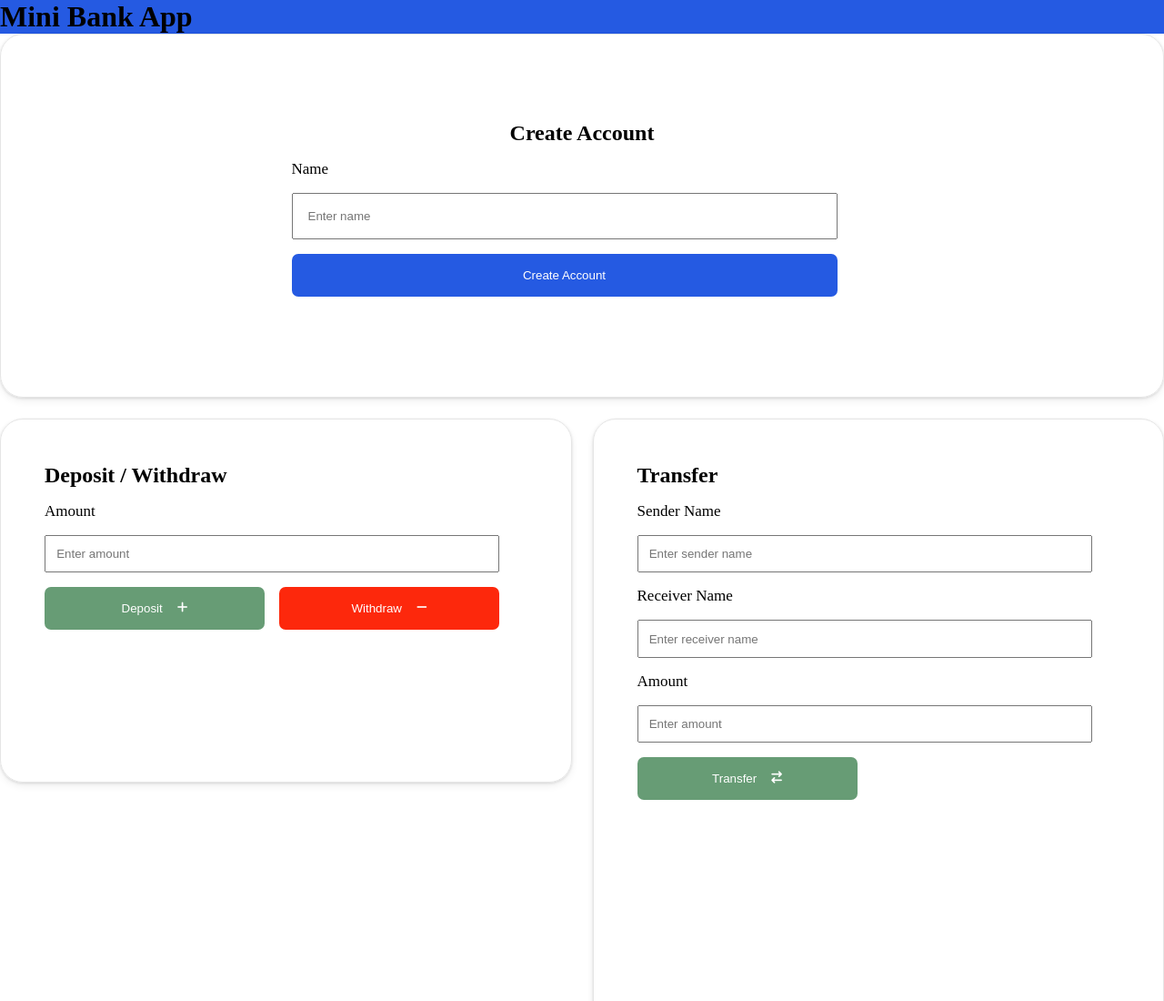
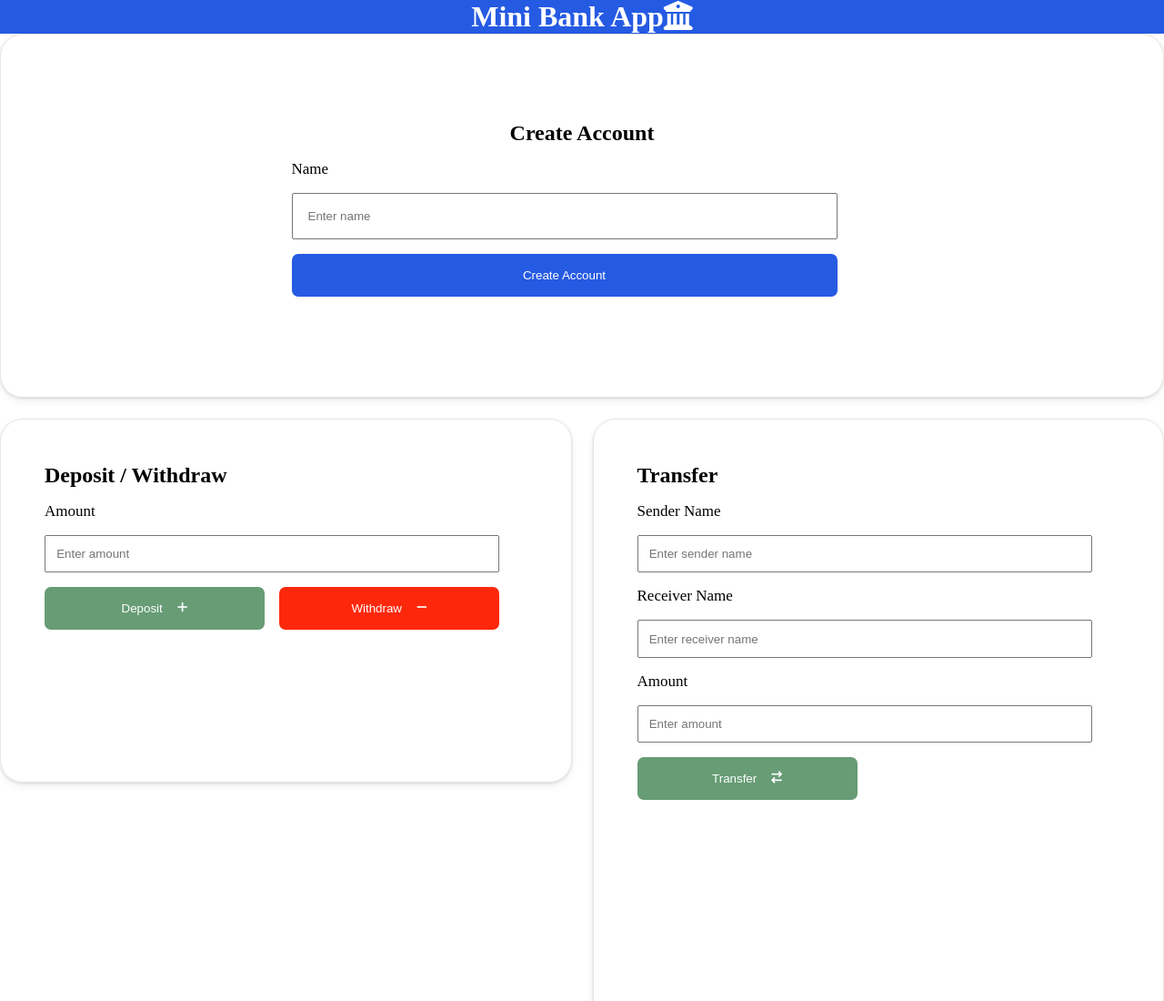
Before and after one commit to Aybi22/Bankapp, a plain HTML site: page index.html in a window 1280 px wide. Shown: the top 1100 px of the page at 91% size. Drawn offline with Linux system fonts and the light colour scheme.

Commit message:
'add bank icon to header'

```diff
--- a/index.html
+++ b/index.html
@@ -17,7 +17,7 @@
 
 
 <header>
-    <h1>mini bank app</h1>
+    <h1>mini bank app<i class="fa-solid fa-building-columns"></i></h1>
 
 </header>
 <div class="page-container">
--- a/style.css
+++ b/style.css
@@ -38,6 +38,10 @@ h1,h2,h3{
 }
 header{
     background: var(--header-color);
+}
+h1{
+    color:var(--button-text-color);
+    text-align: center;
 }
 
 main{
```
